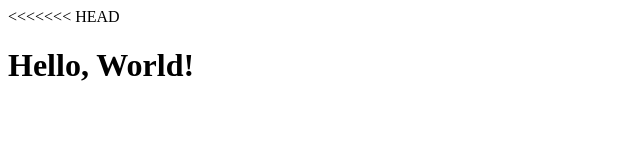
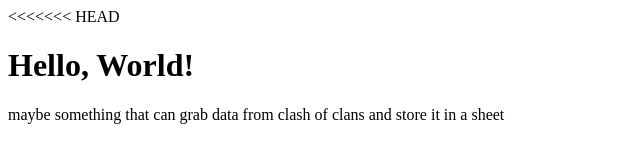
Before and after one commit to hastagloser/CS3338-first-project, a plain HTML site: page index.html in a window 1280 px wide. Shown: the whole page, without its empty margins (0-640 px from the left). Drawn offline with Linux system fonts and the light colour scheme.

Commit message:
Add idea to index.html

```diff
--- a/index.html
+++ b/index.html
@@ -8,5 +8,8 @@
 </head>
 <body>
     <h1>Hello, World!</h1>
+
+    <p>maybe something that can grab data from clash of clans and store it in a sheet</p>
+
 </body>
 </html>
```
